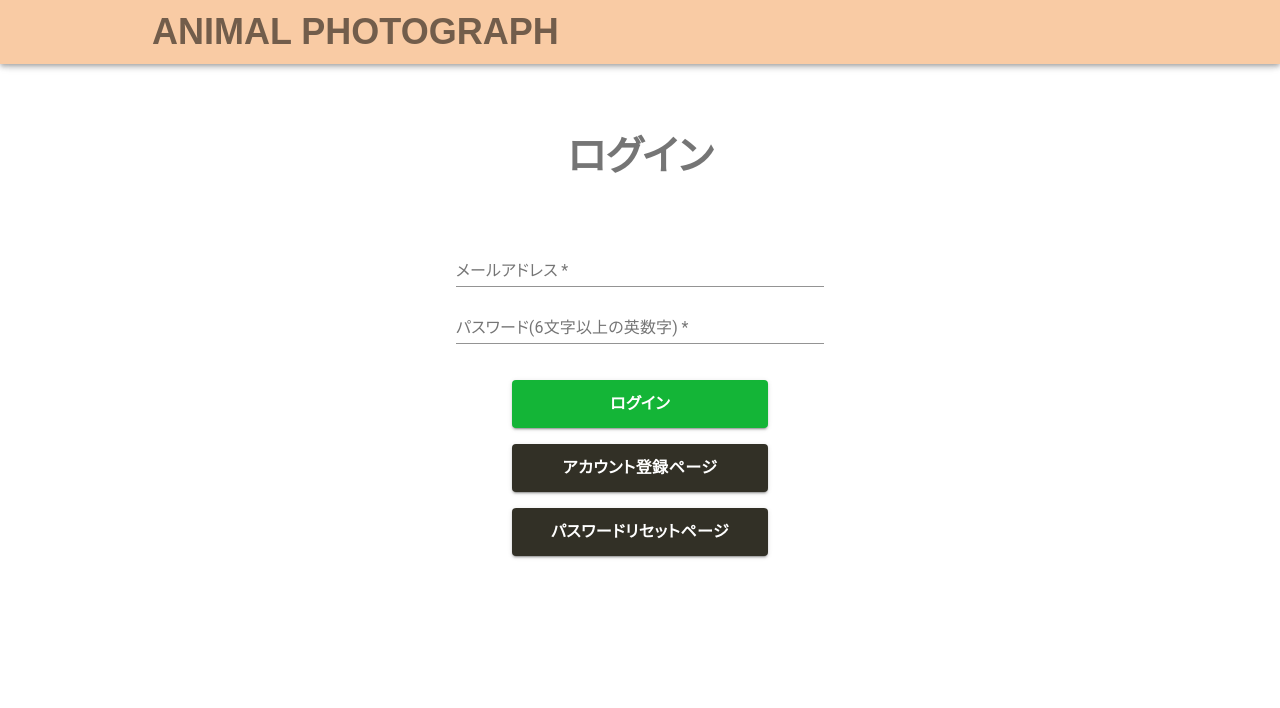
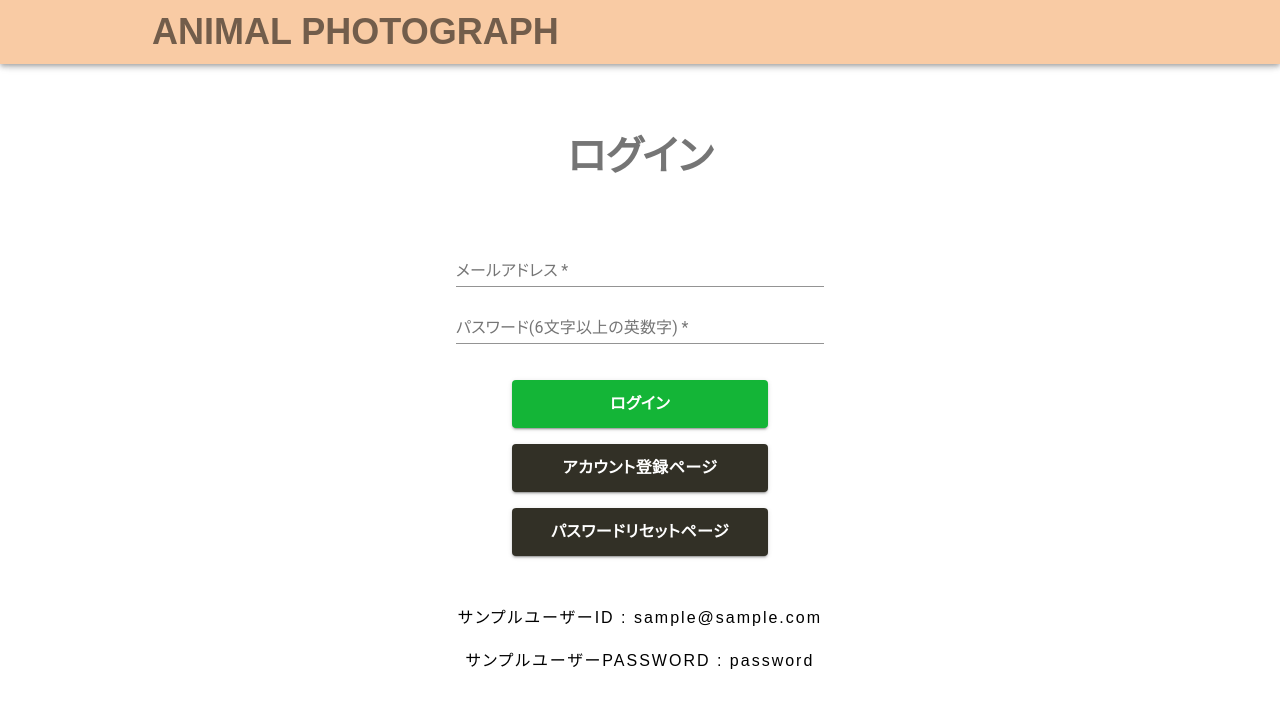
Before and after one commit to takumin0423/react-ec-app, a React (Create React App) app: page /signin in a window 1280 px wide. Shown: the top 708 px of the page. Built offline with nearby package versions, Linux system fonts and the light colour scheme.

Commit message:
Drawerコンポーネントの作成

```diff
--- a/src/pages/SignIn.jsx
+++ b/src/pages/SignIn.jsx
@@ -65,6 +65,13 @@ const SignIn = () => {
               label={'パスワードリセットページ'}
               onClick={() => dispatch(push('/reset'))}
           />
+
+          <div className="medium-space"/>
+
+          <div>
+            <p>サンプルユーザーID : sample@sample.com</p>
+            <p>サンプルユーザーPASSWORD : password</p>
+          </div>
         </div>
       </div>
   );
```
Also changed, not shown: src/components/header/Drawer.jsx (added, +7 -0 lines).
